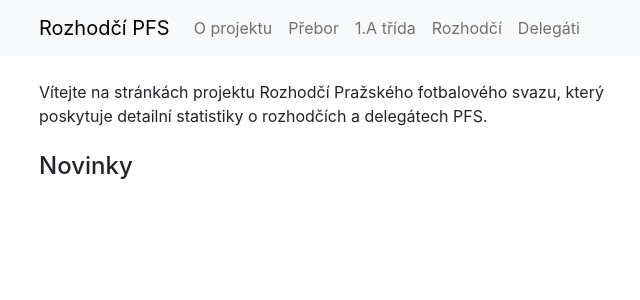
After one commit to jusephe/football-officials-stats, a Symfony app: template templates/site/index.html.twig in a window 1280 px wide. The commit adds this page. Shown: the top 300 px of the page, without its empty margins (46-686 px from the left). Run offline with Twig, Linux system fonts and the light colour scheme; the template is opened without the code that fills it, so the values that code supplies are empty; some libraries are stand-ins or nearby versions.

Commit message:
---basics of public site---

```diff
--- a/config/routes/annotations.yaml
+++ b/config/routes/annotations.yaml
@@ -1,3 +1,7 @@
 admin_controllers:
     resource: ../../src/Admin/Controller/
     type: annotation
+
+site_controllers:
+    resource: ../../src/Site/Controller/
+    type: annotation
--- /dev/null
+++ b/public/styles/site/base.css
@@ -0,0 +1,59 @@
+body {
+    padding-bottom: 3.125rem;
+}
+
+p, ul, table {
+    max-width: 40em;
+}
+
+ul {
+    list-style-type: none;
+}
+
+/* better menu links visibility */
+.navbar-light .navbar-brand {
+    color: rgba(0, 0, 0, 1);
+}
+.navbar-light .navbar-brand:hover, .navbar-light .navbar-brand:focus {
+    color: rgba(0, 0, 0, 0.75);
+}
+
+.navbar-light .navbar-nav .show > .nav-link,
+.navbar-light .navbar-nav .active > .nav-link,
+.navbar-light .navbar-nav .nav-link.show,
+.navbar-light .navbar-nav .nav-link.active {
+    color: rgba(0, 0, 0, 1);
+}
+.navbar-light .navbar-nav .nav-link {
+    color: rgba(0, 0, 0, 0.55);
+}
+.navbar-light .navbar-nav .nav-link:hover, .navbar-dark .navbar-nav .nav-link:focus {
+    color: rgba(0, 0, 0, 0.75);
+}
+
+/* fix for dropdown links */
+.navbar-dark .navbar-nav .show > .nav-link {
+    color: #fff;
+}
+
+/* bigger dropdown arrow */
+.dropdown-toggle::after {
+    vertical-align: middle;
+    border-top: 0.4em solid;
+    border-right: 0.4em solid transparent;
+    border-left: 0.4em solid transparent;
+}
+
+/* less rounded corners */
+.dropdown-menu {
+    border-radius: 0.2rem;
+}
+
+/* darker dropdown items background */
+.dropdown-item:hover, .dropdown-item:focus {
+    background-color: #f2f2f3;
+}
+/* fix */
+.dropdown-item.active, .dropdown-item:active {
+    background-color: #007bff;
+}
--- a/src/Admin/Controller/AdminController.php
+++ b/src/Admin/Controller/AdminController.php
@@ -577,7 +577,7 @@
 
     /**
      * @Route("/admin/posts/create", name="create_post", defaults={"id": null})
-     * @Route("/admin/posts/{id}/edit", name="edit_post")
+     * @Route("/admin/posts/{id}/edit", name="edit_post", requirements={"id"="\d+"})
      */
     public function postForm($id, Request $request, EntityManagerInterface $entityManager, Parsedown $parsedown)
     {
--- a/templates/admin/base.html.twig
+++ b/templates/admin/base.html.twig
@@ -79,11 +79,9 @@
 
     <script src="https://code.jquery.com/jquery-3.3.1.slim.min.js"
             integrity="sha384-q8i/X+965DzO0rT7abK41JStQIAqVgRVzpbzo5smXKp4YfRvH+8abtTE1Pi6jizo" crossorigin="anonymous"></script>
-    <script src="https://cdnjs.cloudflare.com/ajax/libs/popper.js/1.14.7/umd/popper.min.js"
-            integrity="sha384-UO2eT0CpHqdSJQ6hJty5KVphtPhzWj9WO1clHTMGa3JDZwrnQq4sF86dIHNDz0W1" crossorigin="anonymous"></script>
     <script src="https://stackpath.bootstrapcdn.com/bootstrap/4.3.1/js/bootstrap.min.js"
             integrity="sha384-JjSmVgyd0p3pXB1rRibZUAYoIIy6OrQ6VrjIEaFf/nJGzIxFDsf4x0xIM+B07jRM" crossorigin="anonymous"></script>
-    <script src="{{ asset('scripts/admin/base.js') }}"></script>
+    <script src="{{ asset('scripts/base.js') }}"></script>
 
     {% block scripts %}{% endblock %}
 
--- /dev/null
+++ b/templates/site/base.html.twig
@@ -0,0 +1,63 @@
+<!DOCTYPE html>
+<html lang="cs">
+<head>
+    <meta charset="UTF-8">
+    <meta name="viewport" content="width=device-width, initial-scale=1, shrink-to-fit=no">
+    <link rel="stylesheet" href="https://stackpath.bootstrapcdn.com/bootstrap/4.3.1/css/bootstrap.min.css"
+          integrity="sha384-ggOyR0iXCbMQv3Xipma34MD+dH/1fQ784/j6cY/iJTQUOhcWr7x9JvoRxT2MZw1T" crossorigin="anonymous">
+    <link rel="stylesheet" type="text/css" href="{{ asset('styles/site/base.css') }}">
+    {% block css %}{% endblock %}
+    <title>{% block title %}Rozhodčí PFS{% endblock %}</title>
+</head>
+
+<body>
+<nav class="navbar navbar-expand-md navbar-light bg-light">
+    <div class="container">
+        <a class="navbar-brand" href="{{ path('index') }}">Rozhodčí PFS</a>
+        <button class="navbar-toggler" type="button" data-toggle="collapse" data-target="#menu"
+                aria-controls="menu" aria-expanded="false" aria-label="Menu">
+            <span class="navbar-toggler-icon"></span>
+        </button>
+
+        <div class="collapse navbar-collapse" id="menu">
+            <ul class="navbar-nav mr-auto">
+                <li class="nav-item">
+                    <a class="nav-link" href="{{ path('about') }}">O projektu</a>
+                </li>
+                <li class="nav-item">
+                    <a class="nav-link" href="{{ path('prebor') }}">Přebor</a>
+                </li>
+                <li class="nav-item">
+                    <a class="nav-link" href="{{ path('a_trida') }}">1.A třída</a>
+                </li>
+                <li class="nav-item">
+                    <a class="nav-link" href="{{ path('site_officials') }}">Rozhodčí</a>
+                </li>
+                <li class="nav-item">
+                    <a class="nav-link" href="{{ path('site_assessors') }}">Delegáti</a>
+                </li>
+            </ul>
+        </div>
+    </div>
+</nav>
+
+<main role="main" class="pt-2 pt-md-3">
+    <div class="container">
+        <h1 class="h2">{% block heading %}{% endblock %}</h1>
+
+        {% block main %}
+
+        {% endblock %}
+    </div>
+</main>
+
+<script src="https://code.jquery.com/jquery-3.3.1.slim.min.js"
+        integrity="sha384-q8i/X+965DzO0rT7abK41JStQIAqVgRVzpbzo5smXKp4YfRvH+8abtTE1Pi6jizo" crossorigin="anonymous"></script>
+<script src="https://stackpath.bootstrapcdn.com/bootstrap/4.3.1/js/bootstrap.min.js"
+        integrity="sha384-JjSmVgyd0p3pXB1rRibZUAYoIIy6OrQ6VrjIEaFf/nJGzIxFDsf4x0xIM+B07jRM" crossorigin="anonymous"></script>
+<script src="{{ asset('scripts/base.js') }}"></script>
+
+{% block scripts %}{% endblock %}
+
+</body>
+</html>
--- /dev/null
+++ b/templates/site/index.html.twig
@@ -0,0 +1,24 @@
+{% extends 'site/base.html.twig' %}
+
+{% block main %}
+
+    <p class="mb-4">
+        Vítejte na stránkách projektu Rozhodčí Pražského fotbalového svazu, který poskytuje detailní statistiky o&nbsp;rozhodčích a delegátech PFS.
+    </p>
+
+    <h2 class="h4">Novinky</h2>
+
+    <div class="table-responsive">
+        <table class="table">
+            <tbody>
+            {% for post in posts %}
+                <tr>
+                    <td class="align-middle"><a href="{{ path('post', {'id': post.id}) }}">{{ post.title }}</a></td>
+                    <td class="text-right">{{ post.published|date("d. m. Y") }}</td>
+                </tr>
+            {% endfor %}
+            </tbody>
+        </table>
+    </div>
+
+{% endblock %}
```
Also changed, not shown: config/services.yaml (+8 -0 lines), src/Site/Controller/SiteController.php (added, +76 -0 lines), templates/site/post.html.twig (added, +12 -0 lines), public/scripts/base.js (renamed from public/scripts/admin/base.js).
